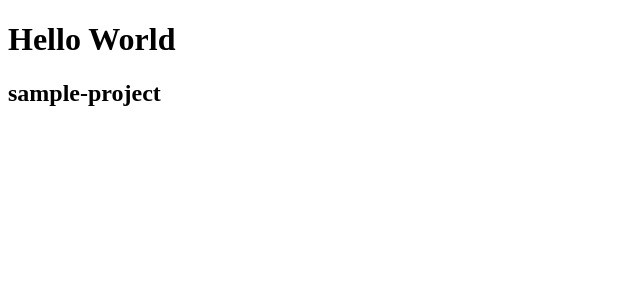
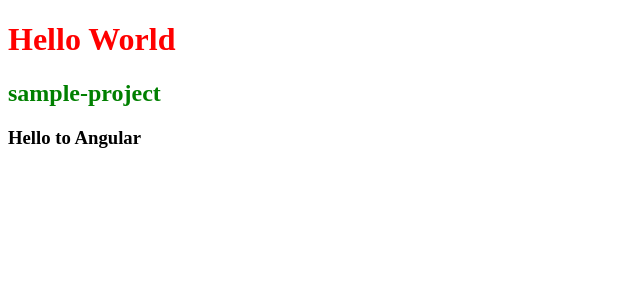
Before and after one commit to uwanitheekshani/Angular-Sample-Project, an Angular app: page / in a window 1280 px wide. Shown: the top 300 px of the page, without its empty margins (0-640 px from the left). Built offline with nearby package versions, Linux system fonts and the light colour scheme.

Commit message:
create custom components

```diff
--- a/src/app/app.component.css
+++ b/src/app/app.component.css
@@ -0,0 +1,7 @@
+h1{
+   color: red;
+}
+
+h2{
+  color: green;
+}
--- a/src/app/app.component.html
+++ b/src/app/app.component.html
@@ -1,2 +1,3 @@
 <h1>Hello World</h1>
 <h2>{{title}}</h2>
+<h3>{{heading}}</h3>
--- a/src/app/app.component.ts
+++ b/src/app/app.component.ts
@@ -7,4 +7,5 @@
 })
 export class AppComponent {
   title = 'sample-project';
+  heading ='Hello to Angular';
 }
```
Also changed, not shown: src/app/main/main.component.css (added), src/app/main/main.component.html (added), src/app/main/main.component.ts (added).
